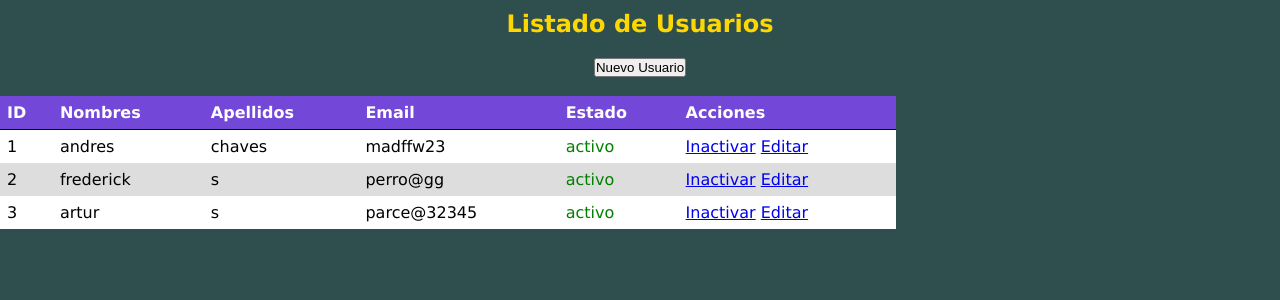
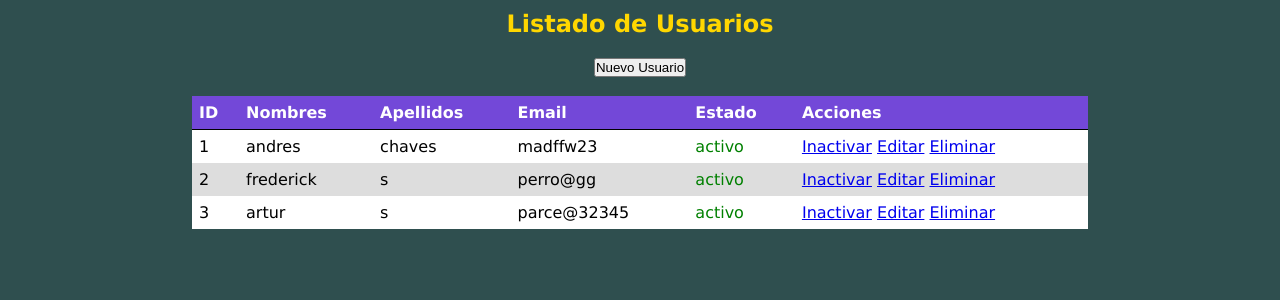
Before and after one commit to Andree-Zzz/LG4-Parcial-1, a PHP site: page / in a window 1280 px wide. Shown: the top 300 px of the page. Run offline with PHP 8.4, Linux system fonts and the light colour scheme; data comes from the database, SQL or seed files in the repository.

Commit message:
Agrando eliminar, y posicion de tablas

```diff
--- a/index.php
+++ b/index.php
@@ -52,6 +52,7 @@
                         <a href="guardar.php?estado=<?= $mostrar['estado']?>&id=<?= $mostrar['id']?>">Activar</a>
                     <?php  }  ?>
                     <a href="editar.php?id=<?= $mostrar['id']?>">Editar</a>
+                    <a href="eliminar.php?id=<?= $mostrar['id']?>">Eliminar</a>
                 </td>
             </tr>
             <?php } ?>
--- a/style.css
+++ b/style.css
@@ -13,7 +13,8 @@ body{
     text-align: center;
 }
 .container{
-    display: initial;
+    display: flex;
+    flex-direction: column;
     width: 100vw;
     height: 100%;
     align-items: center;
```
Also changed, not shown: eliminar.php (added, +7 -0 lines).
